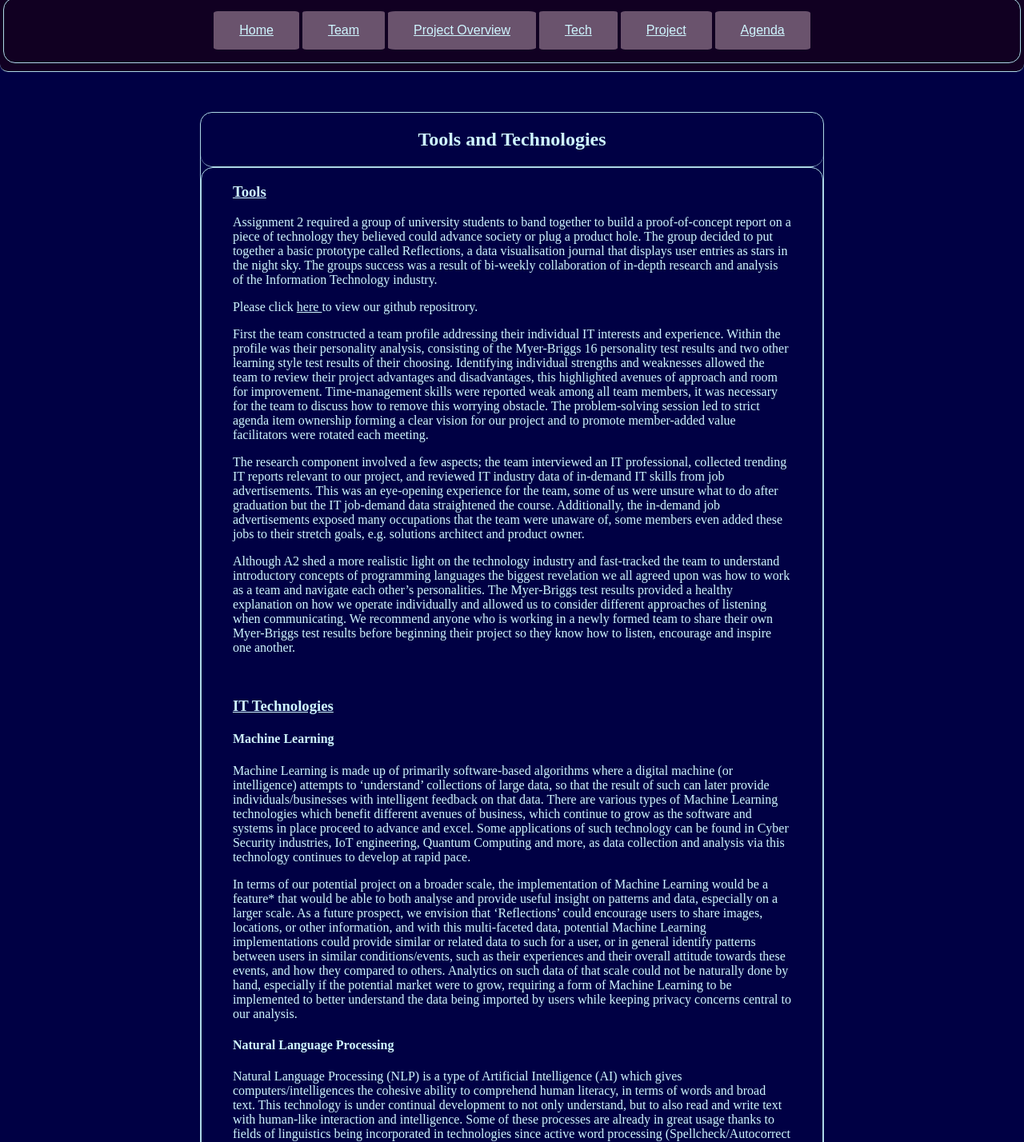
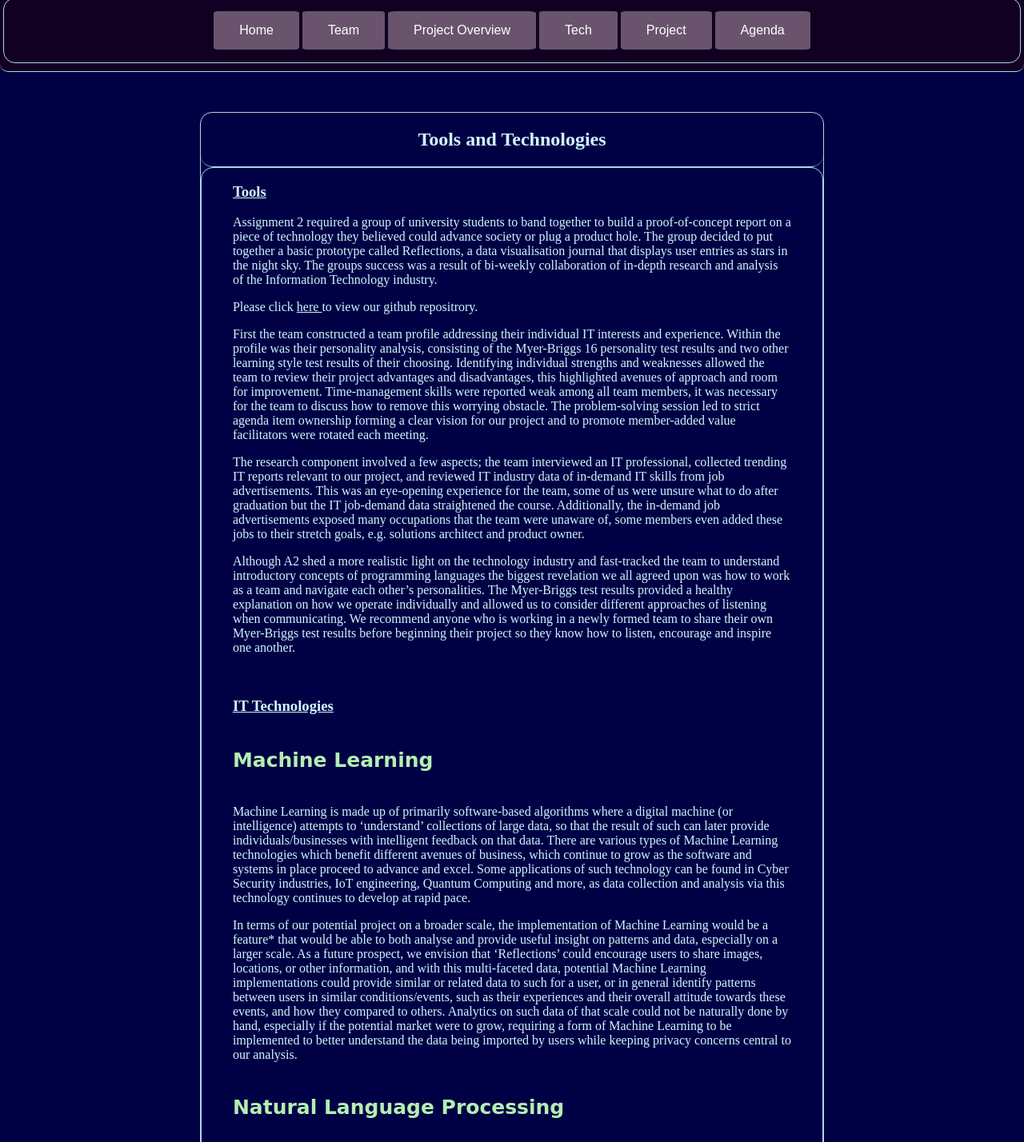
Before and after one commit to gabe1011/Intro-To-IT-Assignemt-3, a plain HTML site: page tech.html in a window 1280 px wide. Shown: the part 171-1599 px from the top of the page at 80% size. Drawn offline with Linux system fonts and the light colour scheme.

Commit message:
More navigation improvements :)

```diff
--- a/styling.css
+++ b/styling.css
@@ -9,6 +9,11 @@ body {
 }
 
 a {
+  color: #CFF6FF;
+}
+p2 {
+  font-family: Brush Script MT, Brush Script Std, cursive;
+  font-size: 50px;
   color: #CFF6FF;
 }
 
@@ -101,6 +106,7 @@ button {
   text-decoration: none;
   display: inline-block;
   font-size: 16px;
+  cursor: pointer;
 }
 div, iframe {
   margin: 0 auto;
@@ -249,6 +255,13 @@ tr:nth-child(odd) {
 
 .industry_job_main h4 {
   margin-left: 50px;
+}
+h5 {
+  font-weight: bold;
+  color: rgb(180, 238, 178);
+  font-size: 25px;
+  font-family: Brush Script MT, Brush Script Std, cursive;
+
 }
 
 .industry_job_flex {
--- a/tech.html
+++ b/tech.html
@@ -29,12 +29,12 @@
       <!-- navigation bar under the title -->
       <div id="navigation_bar">
         <p>
-          <button><a href="index.html">Home</a></button>
-          <button><a href="team.html">Team</a> </button>
-          <button><a href="project_overview.html">Project Overview</a> </button>
-          <button><a href="tech.html">Tech</a> </button>
-          <button><a href="project.html">Project</a> </button>
-          <button><a href="agenda.html">Agenda</a></button>
+          <button onclick="location.href='index.html';">Home</button>
+          <button onclick="location.href='team.html';">Team</button>
+          <button onclick="location.href='project_overview.html';">Project Overview</button>
+          <button onclick="location.href='tech.html';">Tech</button>
+          <button onclick="location.href='project.html';">Project</button>
+          <button onclick="location.href='agenda.html';">Agenda</button>
         </p>
       </div> <!-- / .navigation_bar -->
 
@@ -53,16 +53,16 @@
           <p>Although A2 shed a more realistic light on the technology industry and fast-tracked the team to understand introductory concepts of programming languages the biggest revelation we all agreed upon was how to work as a team and navigate each other’s personalities. The Myer-Briggs test results provided a healthy explanation on how we operate individually and allowed us to consider different approaches of listening when communicating. We recommend anyone who is working in a newly formed team to share their own Myer-Briggs test results before beginning their project so they know how to listen, encourage and inspire one another.  </p>
           <br>
           <h3><u>IT Technologies </u></h3>
-          <h4>Machine Learning</h4>
+          <h5>Machine Learning</h5>
           <p>Machine Learning is made up of primarily software-based algorithms where a digital machine (or intelligence) attempts to ‘understand’ collections of large data, so that the result of such can later provide individuals/businesses with intelligent feedback on that data. There are various types of Machine Learning technologies which benefit different avenues of business, which continue to grow as the software and systems in place proceed to advance and excel. Some applications of such technology can be found in Cyber Security industries, IoT engineering, Quantum Computing and more, as data collection and analysis via this technology continues to develop at rapid pace. </p>
           <p>In terms of our potential project on a broader scale, the implementation of Machine Learning would be a feature* that would be able to both analyse and provide useful insight on patterns and data, especially on a larger scale. As a future prospect, we envision that ‘Reflections’ could encourage users to share images, locations, or other information, and with this multi-faceted data, potential Machine Learning implementations could provide similar or related data to such for a user, or in general identify patterns between users in similar conditions/events, such as their experiences and their overall attitude towards these events, and how they compared to others. Analytics on such data of that scale could not be naturally done by hand, especially if the potential market were to grow, requiring a form of Machine Learning to be implemented to better understand the data being imported by users while keeping privacy concerns central to our analysis. </p>
-          <h4>Natural Language Processing</h4>
+          <h5>Natural Language Processing</h5>
           <p>Natural Language Processing (NLP) is a type of Artificial Intelligence (AI) which gives computers/intelligences the cohesive ability to comprehend human literacy, in terms of words and broad text. This technology is under continual development to not only understand, but to also read and write text with human-like interaction and intelligence. Some of these processes are already in great usage thanks to fields of linguistics being incorporated in technologies since active word processing (Spellcheck/Autocorrect being great examples of such) and implementation of chatbots, now more broadly used in customer service industry business, where AI can help solve issues without the absolute need of human interaction (while still somewhat relying on such in some circumstances, thanks to continual development) in this space.  Theoretically, this technology is being built to make it so that talking to a machine becomes easier to talk to than a human.  </p>
           <p>In terms of our potential project on a broader scale, the implementation of NLP would support the undergoing of Machine Learning as its core feature*, as text is a crucial underlying factor of ‘Reflections’, being the backbones of the entire project. Without the technology for a machine to understand text, already most of the context of the user reflecting would be lost on the Learning Software, rendering most data irrelevant. With the incorporation of NLP, this data would not be lost, and could be analysed on a deeper, meaningful scale, which could further provide useful insights to both our users and business in terms of related material and understanding of patterns and trends of events. Better understanding and cohesion of collected data would help us to understand our users, and further support them and their needs. </p>
-          <h4>Cyber Security</h4>
+          <h5>Cyber Security</h5>
           <p>Cyber Security is a rapidly growing industry in the IT world thanks to its need in the virtual space. It is the process and undertaking of virtual security, to ensure that businesses and users across the internet are better protected against the likes of viruses, fraud, and intrusion, while also protecting user privacy and data. The application of Cyber Security has been under rapid growth and acceleration, thanks to the continually developing and evolving landscape of the virtual ‘world’, being undertaken in corporate and governmental businesses as an almost fundamental requirement, thanks to the unfortunate threats that exist as hackers and intruders pose to such businesses, as they also adapt and evolve malicious strategies to undermine businesses for their own gain. Specialists in such field better prepare businesses and prepare them for such measures to be taken on them and are becoming much more prominent in the modern era. </p>
           <p>In terms of our potential project on a broader scale, the implementation of Cyber Security would be a massive feature* in such application, due to the amount of private and confidential data that could be stored on cloud/database servers, inputted by users. Without proper Cyber Security preparations or measures, hackers and other malicious intrusions could have much greater risk on the privacy of such data and could pose a great security risk to the rest of the company. Not only would this go against most legal (privacy) requirements, but also resolve in great losses for the company, as data could be corrupted or stolen by such sources. With Cyber Security measures in place, the data and application would be much more protected against such threats, and the company would be less at risk of intrusion and privacy concerns.  </p>
-          <h4>Cloud Services</h4>
+          <h5>Cloud Services</h5>
           <p>Cloud Services and Cloud Computing are alternative measures of storing information and data, where such can be sent and retrieved into a virtual server via the internet. This technology allows the mass storage of data to be implemented, while remaining off-site, and being theoretically more secure. Implementations of such technology has resulted in the usage of virtual drives, collaboration methods, and more, making processes such as storing Big Data, backing up and restoring files a lot easier, while also boosting collaboration and hosting processes.  </p>
           <p>In terms of our potential project on a broader scale, the implementation of Cloud Services would be a crucial feature* in the project, as Data is crucial to the application, as it could possibly be actively used by multiple users across the globe, and such information could not be stored reliably and securely on a company device, as storage would be a crucial issue, as well as potential issues of Security and Backups. With Cloud Services, the storage, accessibility, and security of the data stored by the application could be expanded and developed upon multiple times over. </p>
           <p>*These features mentioned are just speculative, and will not be included in the prototype, thanks to their overarching complexity to implement. </p>
```
Also changed, not shown: agenda.html (+6 -6 lines), data.html (+6 -7 lines), index.html (+9 -8 lines), project.html (+6 -6 lines), project_overview.html (+6 -6 lines), team.html (+6 -6 lines).
